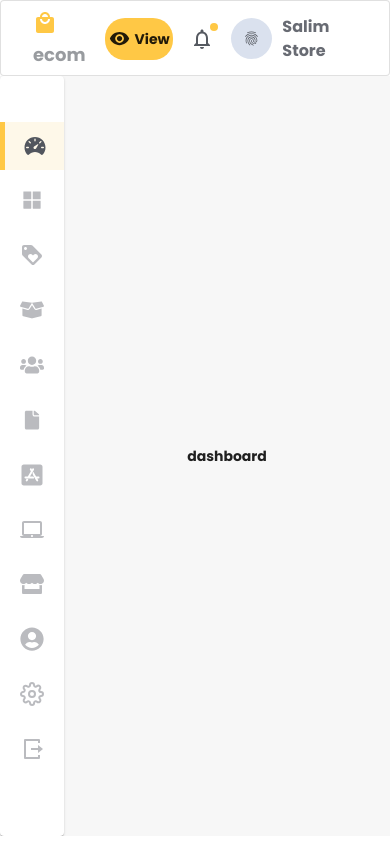
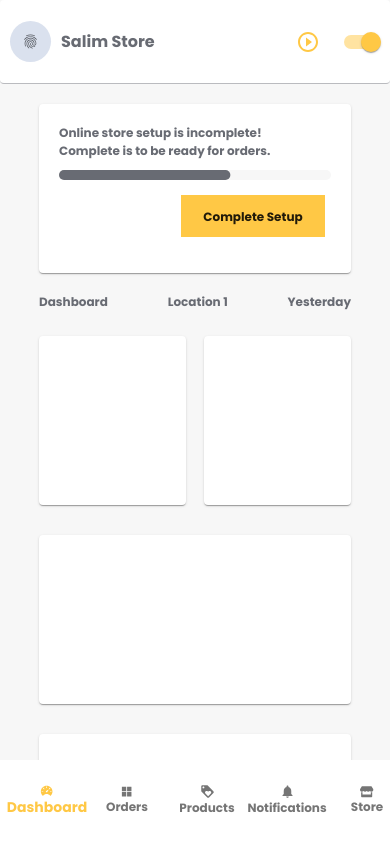
Before and after one commit to SaiAshish9/ecom, a React (Create React App) app: page /dashboard in a window 390 px wide. Shown: the top 842 px of the page. Built offline with nearby package versions, Linux system fonts and the light colour scheme.

Commit message:
added mobile home page

```diff
--- a/src/App.js
+++ b/src/App.js
@@ -8,8 +8,8 @@ import withStyles from '@material-ui/core/styles/withStyles'
 import {Switch,Route} from 'react-router-dom'
 import Dashboard from './containers/dashboard'
 
+
 const App=({classes})=> {
-
 
 
   return (
--- /dev/null
+++ b/src/components/mdashboard/footer.js
@@ -0,0 +1,87 @@
+import React from 'react';
+import { makeStyles } from '@material-ui/core/styles';
+import BottomNavigation from '@material-ui/core/BottomNavigation';
+import BottomNavigationAction from '@material-ui/core/BottomNavigationAction';
+
+import {IoIosSpeedometer} from 'react-icons/io'
+import {AiFillAppstore} from 'react-icons/ai'
+import LoyaltyIcon from '@material-ui/icons/Loyalty';
+import {FaStore} from 'react-icons/fa'
+import NotificationsIcon from '@material-ui/icons/Notifications';
+
+
+
+const options=[
+    {
+        name:'Dashboard',
+        icon:<IoIosSpeedometer/>,
+        path:''
+    },
+    {
+        name:'Orders',
+        icon:<AiFillAppstore/>,
+        path:''
+    },
+    {
+        name:'Products',
+        icon:<LoyaltyIcon style={{fontSize:15}}/>,
+        path:''
+    },
+    {
+        name:'Notifications',
+        icon:<NotificationsIcon style={{fontSize:15}}/>,
+        path:''
+    },
+    {
+        name:'Store',
+        icon:<FaStore />,
+        path:''
+    },
+
+]
+
+const useStyles = makeStyles({
+  root: {
+      position:'fixed',
+      bottom:0,
+      width:'100%',
+      height:'10vh',
+      paddingLeft:24,
+      display:'flex',
+      alignItems:'center'
+  },
+});
+
+export default function SimpleBottomNavigation() {
+  const classes = useStyles();
+  const [value, setValue] = React.useState(0);
+
+  return (
+    <BottomNavigation
+      value={value}
+      onChange={(event, newValue) => {
+        setValue(newValue);
+      }}
+      showLabels
+      className={classes.root}
+    >
+
+{
+    options.map((i,k)=>(
+        <BottomNavigationAction
+          style={{
+              display:'flex',
+              alignItems:'center'
+          }}
+          key={k}
+          label={i.name}
+          icon={i.icon}
+           />
+
+    ))
+}
+
+
+    </BottomNavigation>
+  );
+}
--- a/src/containers/dashboard/index.js
+++ b/src/containers/dashboard/index.js
@@ -20,7 +20,15 @@ import Settings from '../../components/dashboard/settings'
 import Products from '../../components/dashboard/products'
 import Categories from '../../components/dashboard/categories'
 
+import useMediaQuery from '@material-ui/core/useMediaQuery'
+
+import MDashboard from './mdashboard'
+
+
 const Dashboard = ({classes,history}) => {
+
+
+    const mobileSize=useMediaQuery('( max-width:650px )')
 
 
 const icons=[
@@ -137,6 +145,15 @@ const icons=[
 ]
 
     return (
+
+<React.Fragment>
+
+
+{
+    mobileSize?<MDashboard/>:(
+
+
+
         <Grid>
             <Navbar/>
 
@@ -231,7 +248,11 @@ className={[classes.activeIconBtn,classes.iconBtn]}>
 </Grid>
 
         </Grid>
-    )
+
+)
+}
+</React.Fragment>
+)
 }
 
 const styles=theme=>({
--- /dev/null
+++ b/src/containers/dashboard/mdashboard/index.js
@@ -0,0 +1,257 @@
+import React,{useState} from 'react'
+import withStyles from '@material-ui/core/styles/withStyles'
+import Grid from '@material-ui/core/Grid'
+import Paper from '@material-ui/core/Paper'
+import {withRouter} from 'react-router-dom'
+import IconButton from '@material-ui/core/IconButton'
+import FingerprintIcon from '@material-ui/icons/Fingerprint';
+import Typography from '@material-ui/core/Typography'
+import Switch from '@material-ui/core/Switch'
+import PlayCircleOutlineIcon from '@material-ui/icons/PlayCircleOutline';
+import BottomNavigation from '../../../components/mdashboard/footer'
+import LinearProgress from '@material-ui/core/LinearProgress';
+import Button from '../../../components/general/button'
+
+const BorderLinearProgress = withStyles((theme) => ({
+    root: {
+      height: 10,
+      borderRadius: 5,
+    },
+    colorPrimary: {
+      backgroundColor: theme.palette.grey[theme.palette.type === 'light' ? 200 : 700],
+    },
+    bar: {
+      borderRadius: 5,
+      backgroundColor: theme.palette.primary.gray,
+    },
+  }))(LinearProgress);
+
+
+const MDashboard = ({classes,history}) => {
+    return (
+        <Grid className={classes.grid}>
+
+<Paper
+elevation={0}
+className={classes.navbar}
+>
+<Grid style={{
+    display:'flex',
+    alignItems:'center'
+}} >
+<IconButton style={{background:'#dae1ee',margin:'0 10px'}}>
+<FingerprintIcon style={{color:'#565a61',cursor:'pointer',fontSize:'17px'}} />
+</IconButton>
+<Typography style={{color:'#686b73'}}>
+    Salim Store
+</Typography>
+</Grid>
+<Grid style={{
+    display:'flex',
+    alignItems:'center'
+}} >
+<IconButton color="primary" >
+<PlayCircleOutlineIcon/>
+</IconButton>
+<Switch
+color="primary"
+checked={true}
+/>
+</Grid>
+</Paper>
+
+
+<Grid className={classes.main} >
+
+
+<Paper
+style={{
+    width:'80%',
+    height:'20vh',
+    padding:20
+}}
+>
+
+<Typography className={classes.dark}>
+Online store setup is incomplete!
+<br/>
+Complete is to be ready for orders.
+</Typography>
+
+<BorderLinearProgress
+ variant="determinate"
+ className={classes.progress}
+ value={63} />
+
+<Button
+style={{
+    height:'5vh',
+    width:'9rem',
+    position:'relative',
+    left:'30vw',
+    margin:5,
+    fontSize:12,
+    borderRadius:0
+}}
+>
+    Complete Setup
+</Button>
+
+</Paper>
+
+
+<Grid style={{
+    display:'flex',
+    width:'80%',
+    margin:'10px 0',
+    paddingTop:'10px',
+    justifyContent:'space-between',alignItems:'center'
+}}>
+
+<Typography className={classes.dark} >
+Dashboard
+</Typography>
+
+<Typography className={classes.dark} >
+Location 1
+</Typography>
+
+
+<Typography className={classes.dark} >
+Yesterday
+</Typography>
+
+
+</Grid>
+
+<Grid
+style={{
+    width:'80%',
+    height:'20vh',
+    margin:'15px 0',
+    display:'flex',
+    justifyContent:'space-between'
+}}
+>
+
+<Paper
+style={{
+    width:'47%',
+    height:'20vh'
+}}
+>
+</Paper>
+
+
+
+<Paper
+style={{
+    width:'47%',
+    height:'20vh'
+}}
+>
+</Paper>
+
+</Grid>
+
+
+
+<Paper
+style={{
+    width:'80%',
+    height:'20vh',
+    padding:20,
+    margin:'15px 0'
+}}
+>
+
+</Paper>
+
+
+
+
+<Paper
+style={{
+    width:'80%',
+    height:'20vh',
+    padding:20,
+    margin:'15px 0'
+}}
+>
+
+</Paper>
+
+
+<Paper
+style={{
+    width:'80%',
+    height:'20vh',
+    padding:20,
+    margin:'15px 0'
+}}
+>
+
+</Paper>
+
+
+
+</Grid>
+
+
+<BottomNavigation/>
+
+        </Grid>
+    )
+}
+
+
+const styles =theme=>({
+
+
+progress:{
+height:'0.6rem',
+borderRadius:10,
+margin:'10px 0',
+background:theme.palette.primary.dashboardBackground,
+},
+
+main:{
+padding:'20px 0',
+flexDirection:'column',
+display:'flex',
+alignItems:'center',
+justifyContent:'center',
+marginBottom:'10vh'
+},
+
+light:{
+  fontSize:12,
+  color:theme.palette.primary.lightgray
+},
+
+dark:{
+    fontSize:12,
+    color:theme.palette.primary.gray
+  },
+
+navbar:{
+    width:'100%',
+    height:'10vh',
+    background:'#fff',
+    borderBottom:`1px solid ${theme.palette.primary.lightgray}`,
+    display:'flex',
+    justifyContent:'space-between',
+    alignItems:'center'
+},
+
+grid:{
+    background:theme.palette.primary.dashboardBackground,
+    width:'100vw',
+    minHeight:'100vh'
+}
+
+
+})
+
+
+export default withRouter(withStyles(styles)(MDashboard))
```
